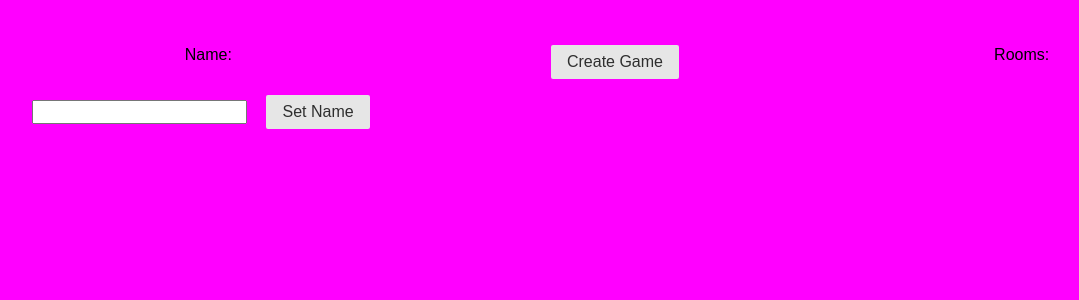
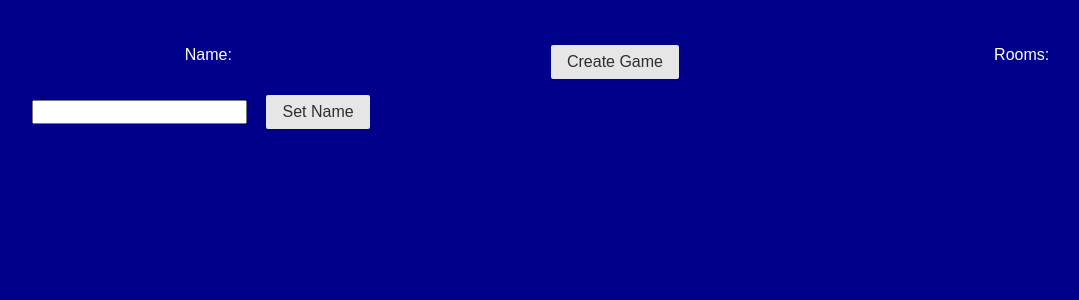
Before and after one commit to shoryamalani/moody_shared_and_alumni, a Flask app: page / in a window 1280 px wide. Shown: the top 300 px of the page, without its empty margins (25-1104 px from the left). Run offline with Flask 2, Linux system fonts and the light colour scheme; some libraries are stand-ins or nearby versions.

Commit message:
Trying dark blue

```diff
--- a/shared/playing_cards/static/style.css
+++ b/shared/playing_cards/static/style.css
@@ -1,5 +1,6 @@
 Body {
-    background-color: magenta
+    background-color: darkblue;
+    color: white
 }
 
 Button {
```
